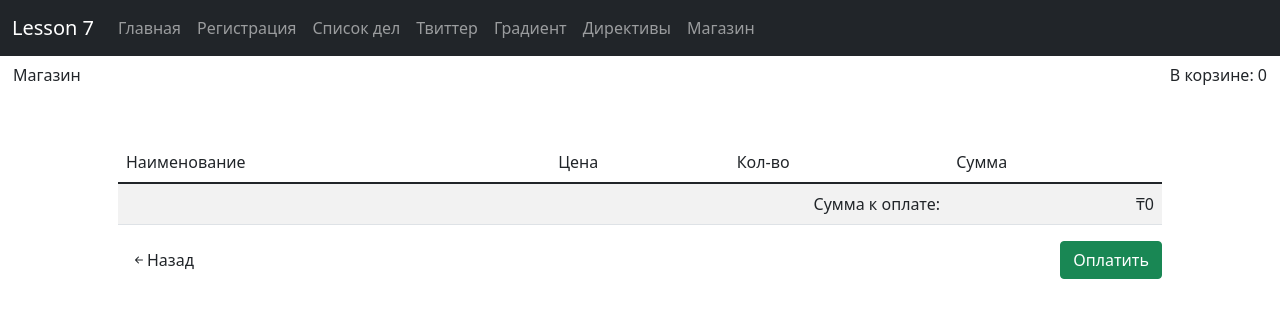
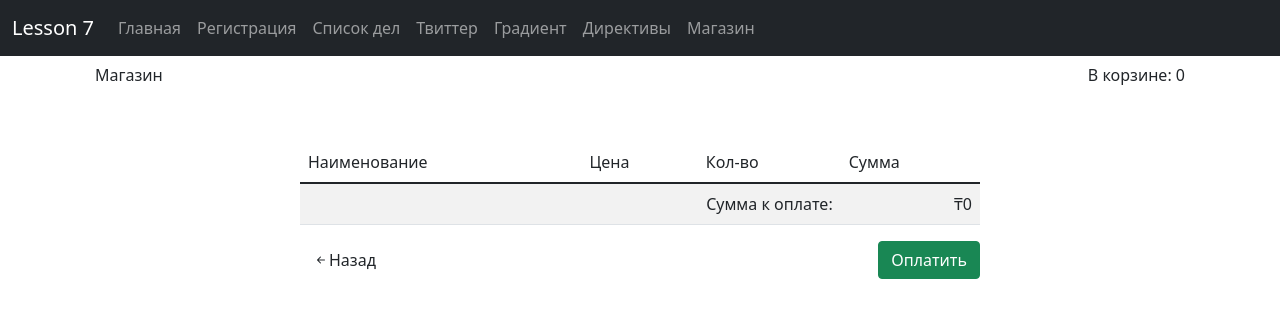
Before and after one commit to aidar-kz/lesson-8, a Vue app: page /shop/checkout in a window 1280 px wide. Shown: the top 318 px of the page. Built offline with nearby package versions, Linux system fonts and the light colour scheme.

Commit message:
Update CartView and CheckoutView layouts

```diff
--- a/src/views/shop/CartView.vue
+++ b/src/views/shop/CartView.vue
@@ -1,5 +1,5 @@
 <template>
-  <div class="container p-5">
+  <div class="container py-5 px-md-5">
     <ul class="list-group">
       <li
         v-for="item in shopStore.cart"
--- a/src/views/shop/CheckoutView.vue
+++ b/src/views/shop/CheckoutView.vue
@@ -1,5 +1,6 @@
 <template>
-  <div class="container p-5">
+  <div class="container py-5 px-md-5">
+    <div class="col col-lg-8 mx-auto">
       <table class="table table-striped">
         <thead>
           <tr>
@@ -29,14 +30,15 @@
           <span>Назад</span>
         </router-link>
 
-      <button class="btn btn-success" @click="checkout">
-        <div
-          v-if="isLoading"
-          class="spinner-border spinner-border-sm"
-          role="status"
-        ></div>
-        <span v-else>Оплатить</span>
+        <button v-if="isLoading" class="btn btn-primary" disabled>
+          <span class="spinner-border spinner-border-sm"></span>
+          <span class="ms-1">Загрузка...</span>
         </button>
+
+        <button v-else class="btn btn-success" @click="checkout">
+          Оплатить
+        </button>
+      </div>
     </div>
   </div>
 </template>
--- a/src/views/shop/ShopLayout.vue
+++ b/src/views/shop/ShopLayout.vue
@@ -1,5 +1,5 @@
 <template>
-  <div>
+  <div class="container">
     <div class="d-flex justify-content-between">
       <router-link to="/shop" class="btn">Магазин</router-link>
       <router-link to="/shop/cart" class="btn">
```
Lines whose indentation alone changed are shown as unchanged.
